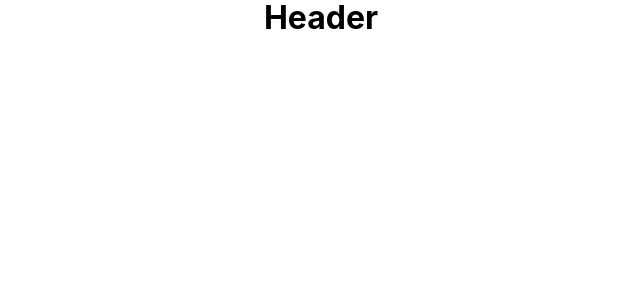
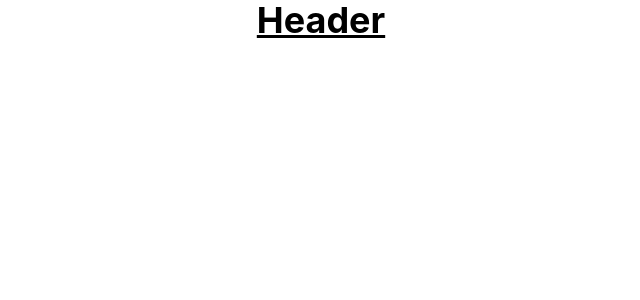
Before and after one commit to Taraskin777/react-mosaic, a React (Create React App) app: page / in a window 1280 px wide. Shown: the top 300 px of the page, without its empty margins (319-959 px from the left). Built offline with nearby package versions, Linux system fonts and the light colour scheme.

Commit message:
add tailwind

```diff
--- a/package.json
+++ b/package.json
@@ -44,6 +44,7 @@
     ]
   },
   "devDependencies": {
-    "@babel/plugin-proposal-private-property-in-object": "^7.21.11"
+    "@babel/plugin-proposal-private-property-in-object": "^7.21.11",
+    "tailwindcss": "^3.4.15"
   }
 }
--- a/src/App.tsx
+++ b/src/App.tsx
@@ -6,7 +6,7 @@ function App() {
   return (
     <div className="App">
       <div className="container">
-        <header className="App-header"><h1>Header</h1></header>
+        <header><h1 className='text-4xl font-bold underline'>Header</h1></header>
       </div>
     </div>
   );
--- a/src/index.css
+++ b/src/index.css
@@ -1,4 +1,7 @@
 @import "normalize.css";
+@tailwind base;
+@tailwind components;
+@tailwind utilities;
 
 body {
   margin: 0;
--- /dev/null
+++ b/tailwind.config.js
@@ -0,0 +1,8 @@
+/** @type {import('tailwindcss').Config} */
+module.exports = {
+  content: ['./src/**/*.{js,jsx,ts,tsx}'],
+  theme: {
+    extend: {},
+  },
+  plugins: [],
+};
```
Also changed, not shown: 1 other file (tests, documents, lock files or other folders).
